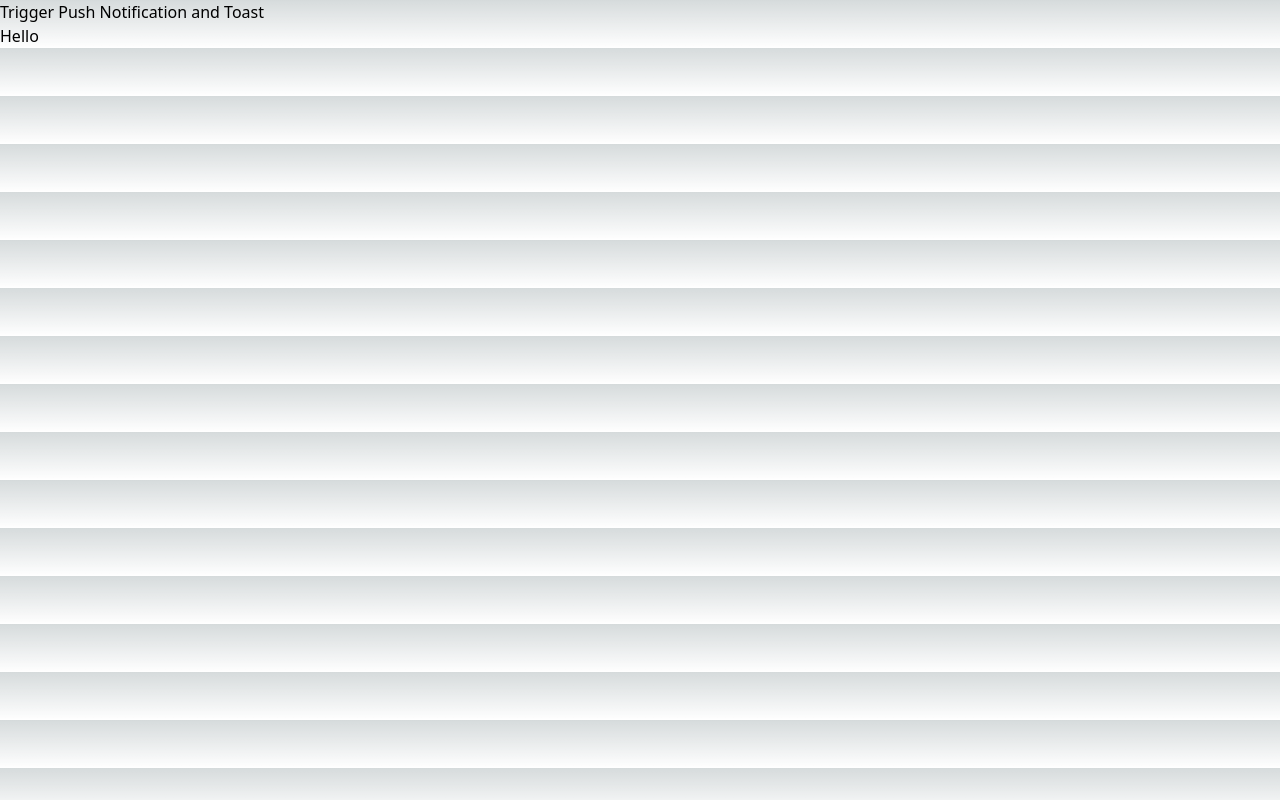
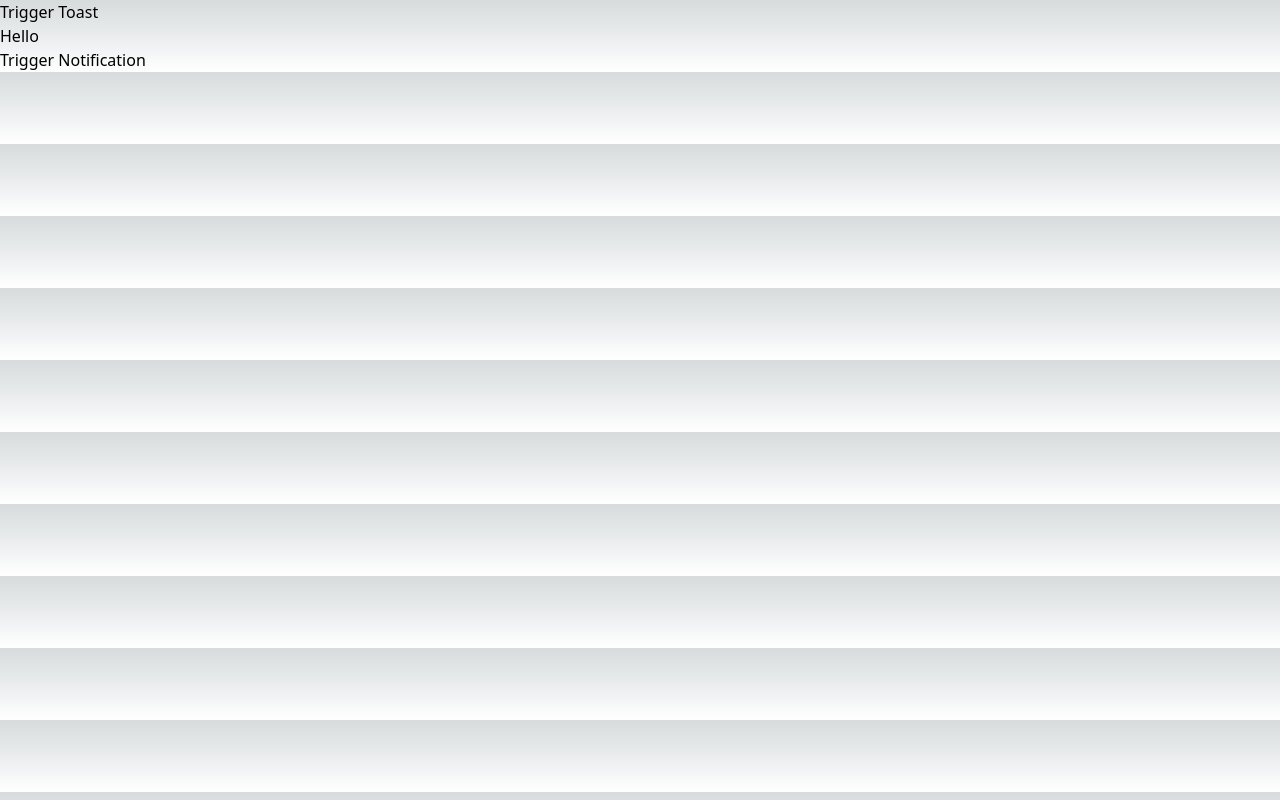
Before and after one commit to Ya-dola/pray-time, a Next.js app: page / in a window 1280 px wide. Built offline with nearby package versions, Linux system fonts and the light colour scheme.

Commit message:
Adjusted Local Notifications

```diff
--- a/components/PushNotifLayout.js
+++ b/components/PushNotifLayout.js
@@ -1,33 +1,16 @@
+import React from "react";
 import { ToastContainer, toast } from "react-toastify";
 
 const PushNotifLayout = ({ children, title, message }) => {
-  // Function to show both local push notification and toast message
-  const showNotificationAndToast = () => {
-    // Show local push notification
-    if (Notification.permission === "granted") {
-      const notificationOptions = {
-        body: message,
-      };
-      navigator.serviceWorker.ready.then((registration) => {
-        registration.showNotification(title, notificationOptions);
-      });
-    } else if (Notification.permission !== "denied") {
-      // Request permission and show notification if granted
-      Notification.requestPermission().then((permission) => {
-        if (permission === "granted") {
-          showNotificationAndToast();
-        }
-      });
-    }
-
-    // Show toast message
+  // Function to show the toast message
+  const showToast = () => {
     toast(
       <div>
         <h5>{title}</h5>
         <h6>{message}</h6>
       </div>,
       {
-        closeOnClick: false,
+        closeOnClick: true,
       },
     );
   };
@@ -35,7 +18,8 @@ const PushNotifLayout = ({ children, title, message }) => {
   return (
     <>
       <ToastContainer />
-      {children(showNotificationAndToast)} {/* Pass the function as a prop */}
+      {children(showToast)}
+      {/* Invoke the functions provided by the parent */}
     </>
   );
 };
--- a/pages/index.js
+++ b/pages/index.js
@@ -1,20 +1,55 @@
 import PushNotifLayout from "@/components/PushNotifLayout";
+import { showNotification } from "@/utils/notifications";
+import { useEffect } from "react";
 
 const Home = () => {
+  // Set the desired notification time (24-hour format)
+  const notificationHour = 14; // 12 PM
+  const notificationMinute = 58; // 00 minutes (adjust as needed)
+
+  // Function to check if the current time matches the notification time
+  const checkNotificationTime = () => {
+    const now = new Date();
+    if (
+      now.getHours() === notificationHour &&
+      now.getMinutes() === notificationMinute
+    ) {
+      // Trigger the notification when the current time matches the notification time
+      showNotification("Daily Reminder", "It's time for your daily task!");
+    }
+  };
+
+  useEffect(() => {
+    // Check the notification time every minute (you can adjust the interval as needed)
+    const intervalId = setInterval(checkNotificationTime, 60000);
+    return () => {
+      // noinspection JSCheckFunctionSignatures
+      // Clear the interval on component unmount
+      clearInterval(intervalId);
+    };
+  }, []); // Empty dependency array ensures the effect runs once after the initial render
+
   return (
-    <PushNotifLayout
-      title="Pray Time"
-      message="Notification Message is Working"
-    >
-      {(showNotificationAndToast) => (
-        <div>
-          <button onClick={showNotificationAndToast}>
-            Trigger Push Notification and Toast
-          </button>
-          <div>Hello</div>
-        </div>
-      )}
-    </PushNotifLayout>
+    <div>
+      <PushNotifLayout title="Pray Notif Time" message="Test Body Message">
+        {(showToast) => (
+          <>
+            <button onClick={() => showToast()}>Trigger Toast</button>
+          </>
+        )}
+      </PushNotifLayout>
+      <div>Hello</div>
+      <button
+        onClick={() =>
+          showNotification(
+            "Pray Notif Time",
+            "Are you sure you want to miss your prayer??",
+          )
+        }
+      >
+        Trigger Notification
+      </button>
+    </div>
   );
 };
 
--- /dev/null
+++ b/utils/notifications.js
@@ -0,0 +1,24 @@
+// Show Local Notification
+const showNotification = (title, message, imageUrl) => {
+  const notificationOptions = {
+    body: message || "Default Notification Message",
+    icon: imageUrl || "/default.png",
+  };
+
+  if (Notification.permission === "granted") {
+    navigator.serviceWorker.ready.then((registration) => {
+      registration.showNotification(
+        title || "Default Title",
+        notificationOptions,
+      );
+    });
+  } else if (Notification.permission !== "denied") {
+    Notification.requestPermission().then((permission) => {
+      if (permission === "granted") {
+        showNotification(title, message, imageUrl);
+      }
+    });
+  }
+};
+
+export { showNotification };
--- a/webpack.config.js
+++ /dev/null
@@ -1,18 +0,0 @@
-const path = require('path');
-
-module.exports = {
-    // other webpack config options...
-
-    module: {
-        rules: [
-            {
-                test: /\.json$/,
-                loader: 'file-loader',
-                type: 'javascript/auto',
-                options: {
-                    name: '[name].[ext]',
-                },
-            },
-        ],
-    },
-};
```
Also changed, not shown: generate-vapid-keys.js (deleted, +0 -7 lines).
